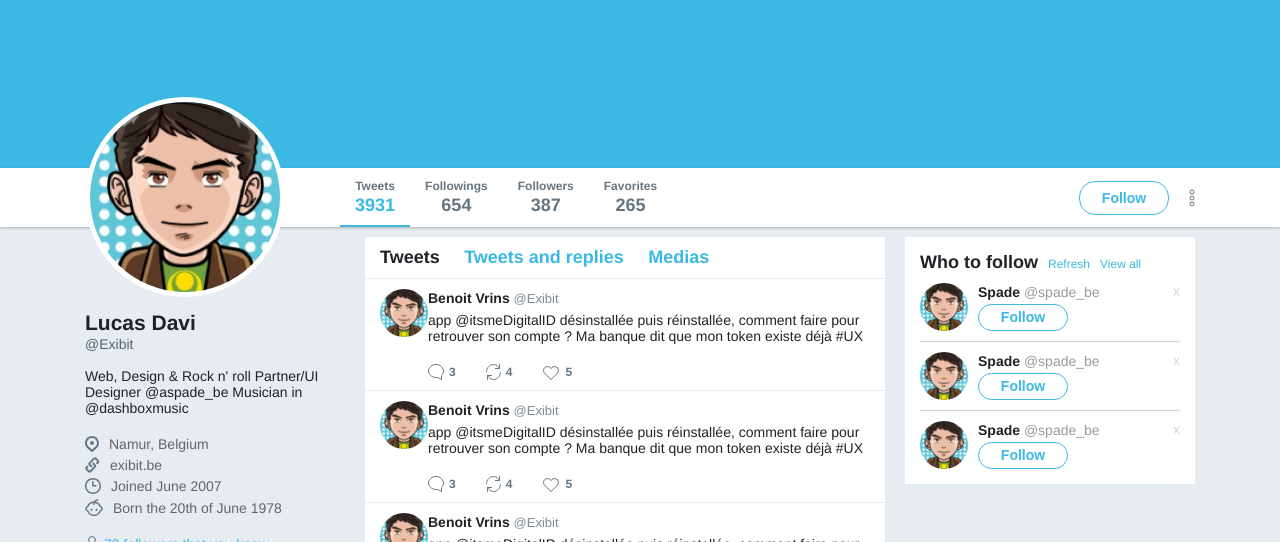
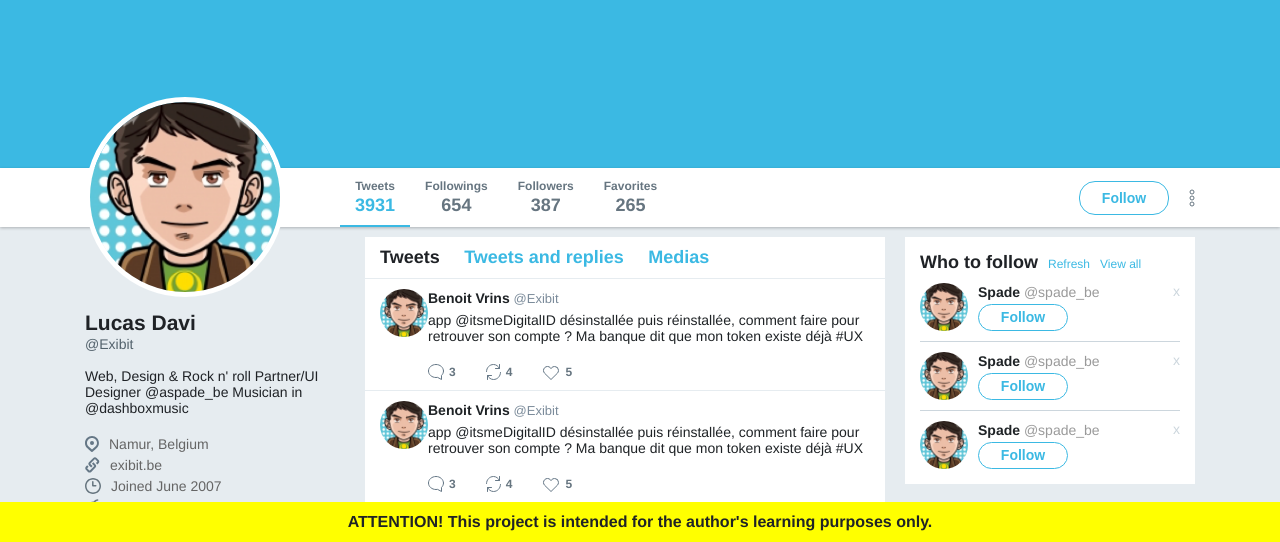
Before and after one commit to lucasdavisan/twitter-clone, a plain HTML site: page index.html in a window 1280 px wide. Shown: the part 258-800 px from the top of the page. Drawn offline with Linux system fonts and the light colour scheme.

Commit message:
Finishing v1.0.

```diff
--- a/index.html
+++ b/index.html
@@ -289,5 +289,6 @@
         </div>
       </aside>
     </div>
+    <footer><strong>ATTENTION! This project is intended for the author's learning purposes only.</strong></footer>
   </body>
 </html>
--- a/style.css
+++ b/style.css
@@ -491,5 +491,18 @@ div.wrapper-content aside.widgets .follow ul li > a {
   color: #ccd6dd;
   text-decoration: none;
   font-size: 14px;
+}
 
+footer {
+  position: fixed;
+  bottom: 0;
+  width: 100%;
+
+  background: #ffff00;
+  height: 40px;
+
+  display: flex;
+  align-items: center;
+  justify-content: center;
+  color: #1f2326;
 }
```
